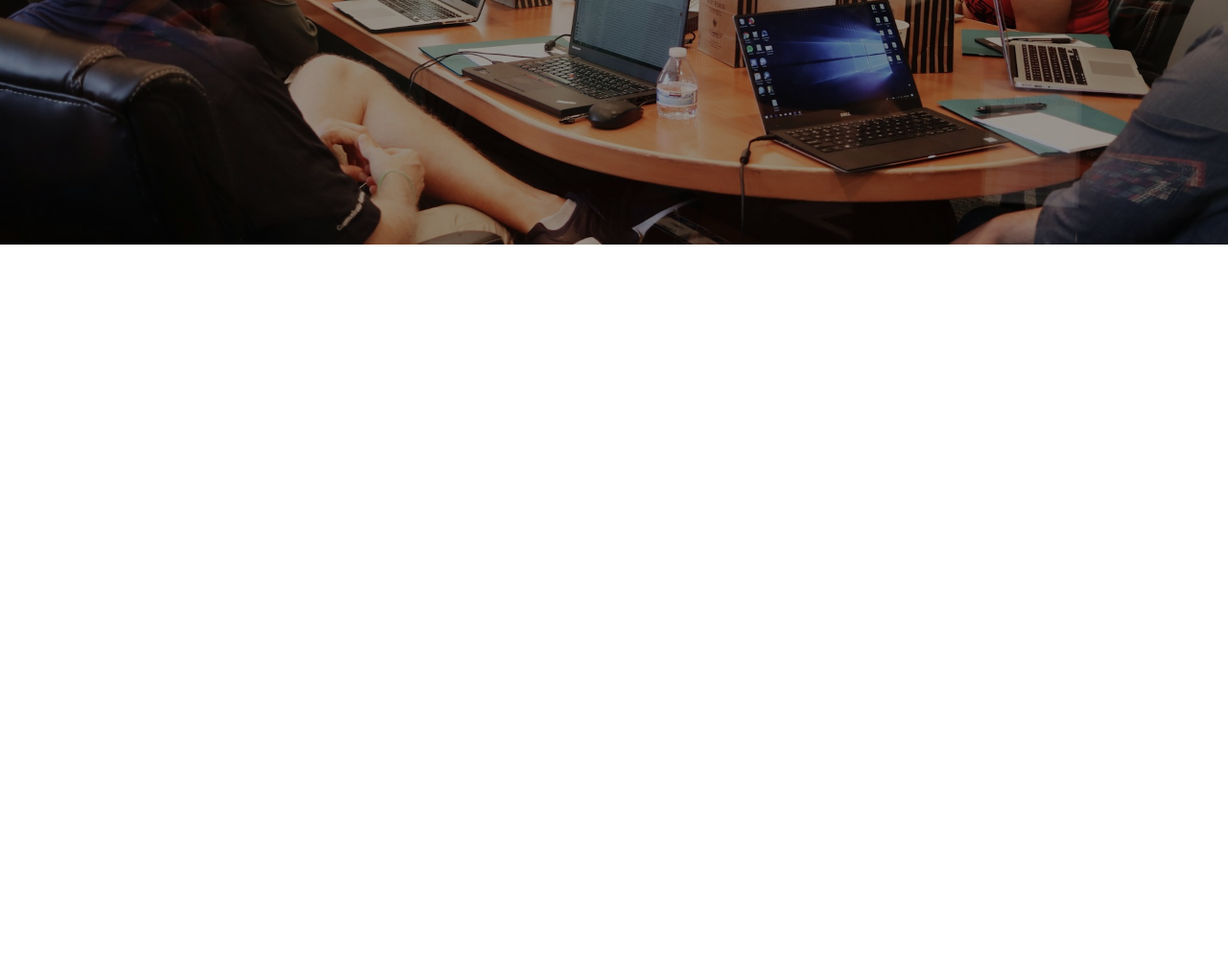
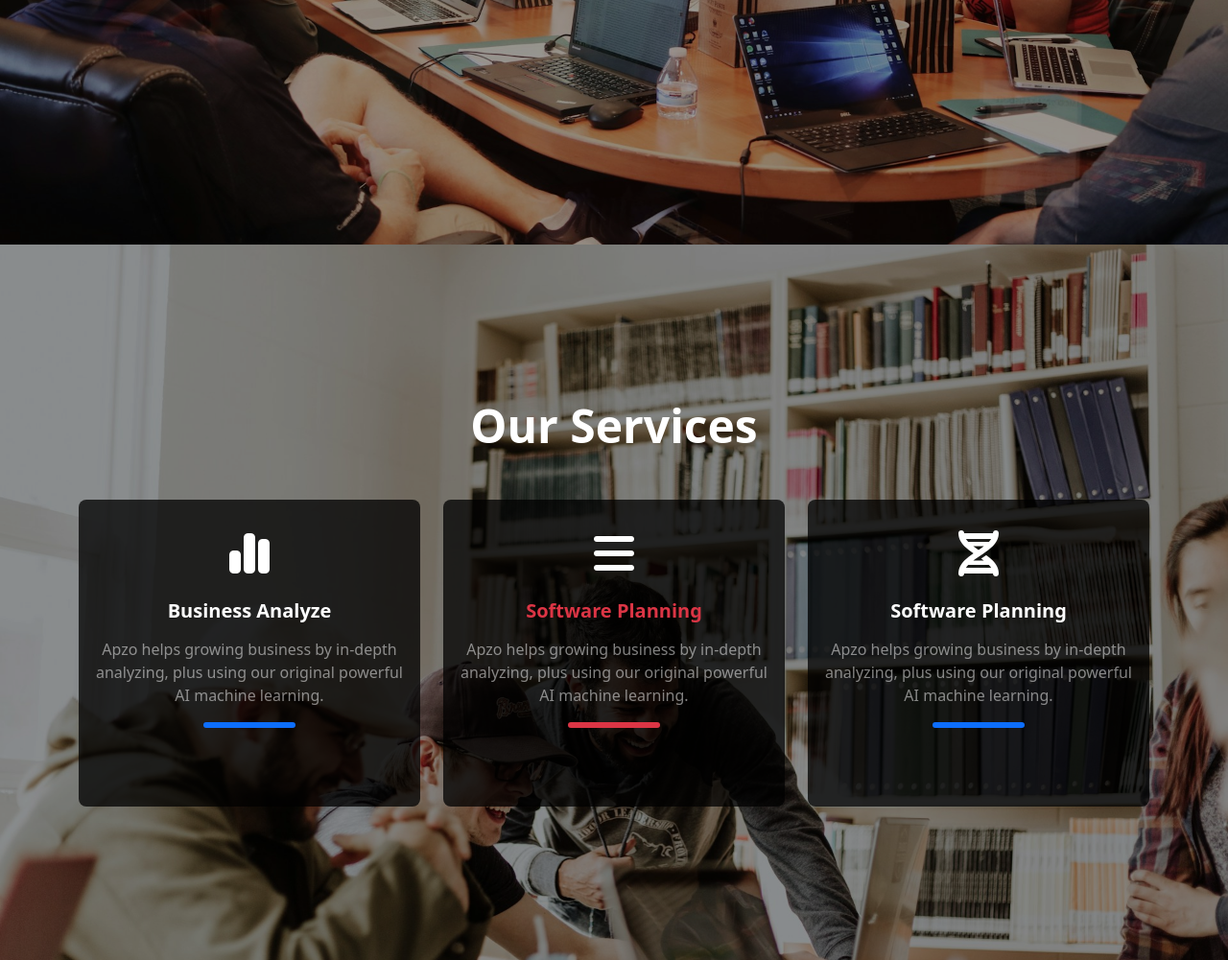
Before and after one commit to ParvinAlasgar/Apzo-LandingPage, a plain HTML site: page public/index.html in a window 1280 px wide. Shown: the part 545-1546 px from the top of the page at 96% size. Before the commit the page ends 800 px from the top, so only its background shows below. Drawn offline with Linux system fonts and the light colour scheme.

Commit message:
add: added services section.

```diff
--- a/public/index.html
+++ b/public/index.html
@@ -82,5 +82,49 @@
         </div>
       </div>
     </header>
+    <!-- Main -->
+    <main id="main">
+      <!-- Services -->
+      <section id="services">
+        <div class="container">
+          <h2 class="text-white fw-bold text-center mb-5">Our Services</h2>
+          <div class="row row-gap-4">
+            <div class="col-lg-4 col-md-4 col-sm-12">
+              <div class="wrapper bg-black bg-opacity-75 text-center rounded-3">
+                <i class="fa-solid fa-chart-simple fa-3x text-white mb-4"></i>
+                <h5 class="text-white mb-3 fw-bold">Business Analyze</h5>
+                <p class="text-white text-white-50">
+                  Apzo helps growing business by in-depth analyzing, plus using
+                  our original powerful AI machine learning.
+                </p>
+                <div class="line bg-primary rounded-3 m-auto"></div>
+              </div>
+            </div>
+            <div class="col-lg-4 col-md-4 col-sm-12">
+              <div class="wrapper bg-black bg-opacity-75 text-center rounded-3">
+                <i class="fa-solid fa-bars fa-3x text-white mb-4"></i>
+                <h5 class="text-danger mb-3 fw-bold">Software Planning</h5>
+                <p class="text-white text-white-50">
+                  Apzo helps growing business by in-depth analyzing, plus using
+                  our original powerful AI machine learning.
+                </p>
+                <div class="line bg-danger rounded-3 m-auto"></div>
+              </div>
+            </div>
+            <div class="col-lg-4 col-md-4 col-sm-12">
+              <div class="wrapper bg-black bg-opacity-75 text-center rounded-3">
+                <i class="fa-solid fa-dna fa-3x text-white mb-4"></i>
+                <h5 class="text-white mb-3 fw-bold">Software Planning</h5>
+                <p class="text-white text-white-50">
+                  Apzo helps growing business by in-depth analyzing, plus using
+                  our original powerful AI machine learning.
+                </p>
+                <div class="line bg-primary rounded-3 m-auto"></div>
+              </div>
+            </div>
+          </div>
+        </div>
+      </section>
+    </main>
   </body>
 </html>
--- a/src/assets/sass/_main.scss
+++ b/src/assets/sass/_main.scss
@@ -39,3 +39,35 @@ html {
     z-index: -1;
   }
 }
+// Main
+#main {
+  // Services
+  #services {
+    background-image: url(../images/priscilla-du-preez-XkKCui44iM0-unsplash.jpg);
+    @extend %bck_img;
+    padding: 10rem 0;
+    position: relative;
+    z-index: 1;
+    &::after {
+      content: "";
+      position: absolute;
+      background-color: #000;
+      width: 100%;
+      height: 100%;
+      top: 0;
+      opacity: 0.4;
+      z-index: -1;
+    }
+    h2 {
+      font-size: 3rem !important;
+    }
+    .wrapper {
+      height: 20rem;
+      padding: 2rem 1rem;
+      .line {
+        width: 6rem;
+        padding: 0.2rem 0;
+      }
+    }
+  }
+}
--- a/src/assets/sass/_responsive.scss
+++ b/src/assets/sass/_responsive.scss
@@ -9,6 +9,13 @@
   #header {
     h1 {
       font-size: 2rem !important;
+    }
+  }
+  #main {
+    #services {
+      .line {
+        margin-bottom: 5rem !important;
+      }
     }
   }
 }
@@ -48,6 +55,13 @@
       }
     }
   }
+  #main {
+    #services {
+      .wrapper {
+        height: 19rem !important;
+      }
+    }
+  }
 }
 
 // Extra Small devices (tablets, 320px and down)
@@ -66,4 +80,11 @@
       }
     }
   }
+  #main {
+    #services {
+      h2 {
+        font-size: 2rem !important;
+      }
+    }
+  }
 }
```
Also changed, not shown: src/assets/sass/style.css, 1 other file.
